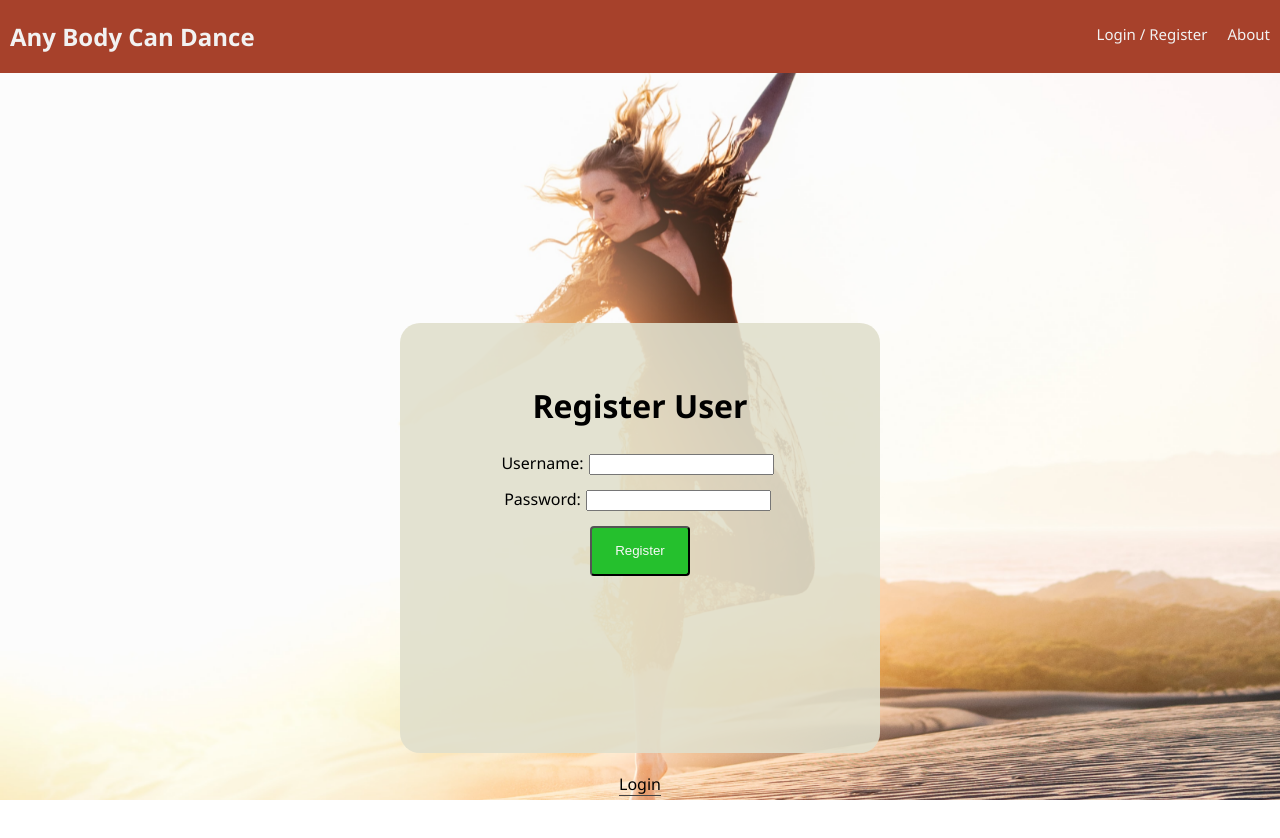
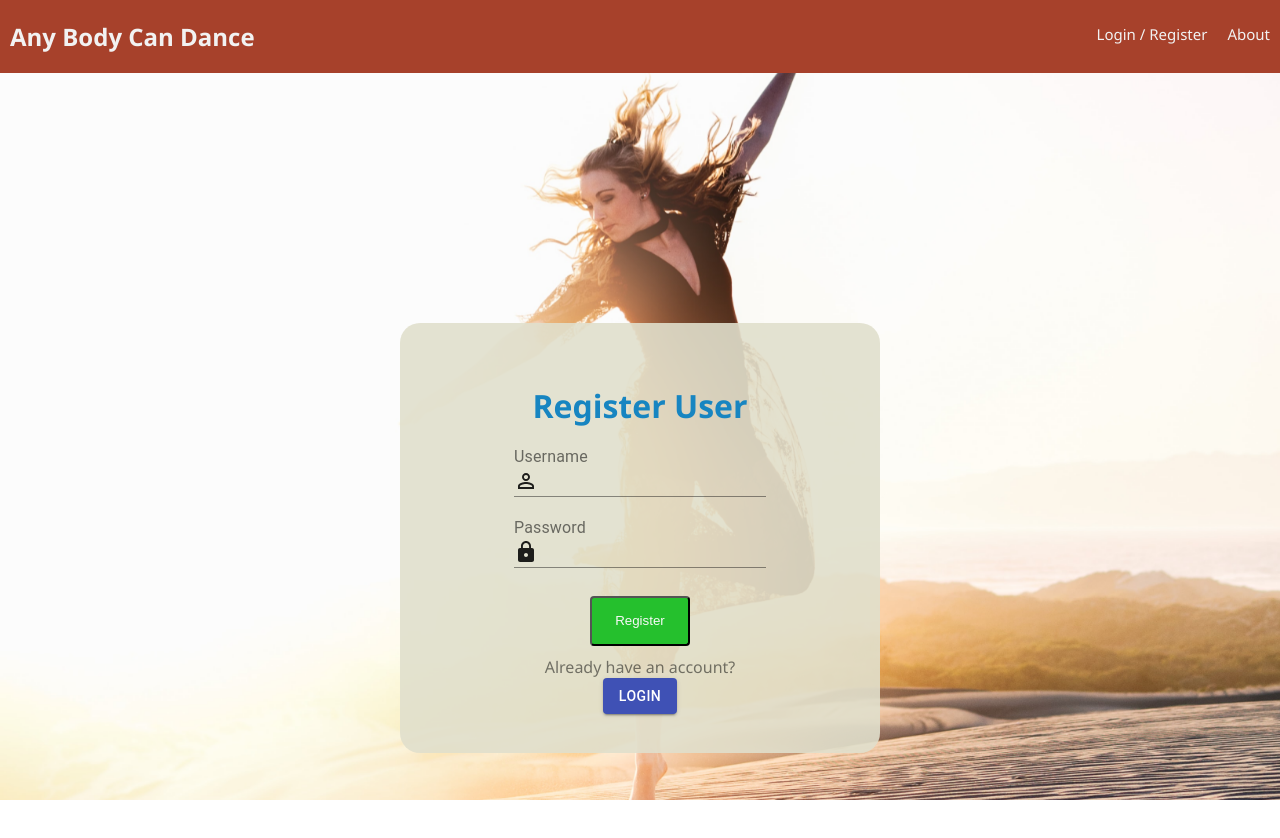
Before and after one commit to chinmayapulikallu/solo-project-anybodycandance, a React (Create React App) app: page /#/home in a window 1280 px wide. Both pictures are taken after a click on the button "SIGN UP". Shown: the top 838 px of the page. Built offline with nearby package versions, Linux system fonts and the light colour scheme; no server answers.

Commit message:
added form material -ui and linked registration to new dancer form

```diff
--- a/src/components/App/App.css
+++ b/src/components/App/App.css
@@ -83,7 +83,7 @@ input {
 
 link-button:hover {
     color: rgb(92, 171, 213);
-    border-color: rgb(92, 171, 213);
+    border-color: rgb(71, 154, 199);
   }
 
 .loginLinks {
@@ -98,7 +98,7 @@ h3 {
 
 .title {
     color: rgb(23, 133, 193);
-    margin-bottom: 0;
+    margin-bottom: 20;
 }
 
 .menuButton {
@@ -108,11 +108,11 @@ h3 {
 }
 
 .menuButton:hover {
-    color: rgb(92, 171, 213);
+    color: rgb(11, 58, 83);
 }
 
 .menu {
-    color: rgb(20, 169, 223);
+    color: rgb(223, 20, 30);
     display: flex;
     align-items: center;
     justify-content: center;
--- a/src/components/RegisterPage/RegisterPage.js
+++ b/src/components/RegisterPage/RegisterPage.js
@@ -4,7 +4,9 @@ import { InputAdornment, InputLabel, Input } from '@material-ui/core';
 import PermIdentityIcon from '@material-ui/icons/PermIdentity';
 import LockIcon from '@material-ui/icons/Lock';
 import Button from '@material-ui/core/Button';
-import './RegisterPage.css'
+import Swal from 'sweetalert2';
+import './RegisterPage.css';
+import { withRouter } from 'react-router-dom';
 
 class RegisterPage extends Component {
     state = {
@@ -23,8 +25,22 @@ class RegisterPage extends Component {
                     password: this.state.password,
                 },
             });
+            Swal.fire({
+                position: 'center',
+                icon: 'success',
+                title: 'You are logged in ',
+                showConfirmButton: false,
+                timer: 1000
+            })
+            this.props.history.push('/newdancer')
         } else {
             this.props.dispatch({ type: 'REGISTRATION_INPUT_ERROR' });
+            Swal.fire({
+                icon: 'error',
+                title: 'Oops...',
+                text: `${this.props.errors.registrationMessage}`,
+            })
+
         }
     } // end registerUser
 
@@ -37,37 +53,48 @@ class RegisterPage extends Component {
     render() {
         return (
             <div className="home-image">
-                {this.props.errors.registrationMessage && (
+                {/* {this.props.errors.registrationMessage && (
                     <h2
                         className="alert"
                         role="alert"
                     >
                         {this.props.errors.registrationMessage}
                     </h2>
-                )}
-                <form onSubmit={this.registerUser}>
-                    <h1>Register User</h1>
+                )} */}
+                <form className="login-form" onSubmit={this.registerUser}>
+                    <h1 className="title">Register User</h1>
                     <div>
-                        <label htmlFor="username">
-                            Username:
-              <input
+                        <InputLabel htmlFor = "input-with-icon-adornment">Username</InputLabel>
+                        <Input
+                            startAdornment={
+                                <InputAdornment position="start">
+                                    <PermIdentityIcon />
+                                </InputAdornment>
+                            }
+                            label="Username"
                             type="text"
                             name="username"
                             value={this.state.username}
                             onChange={this.handleInputChangeFor('username')}
                         />
-                        </label>
                     </div>
+                    <br/>
                     <div>
-                        <label htmlFor="password">
-                            Password:
-              <input
+                        <InputLabel htmlFor = "input-with-icon-adornment">Password</InputLabel>
+                        <Input
+                            startAdornment={
+                                <InputAdornment position="start">
+                                    <LockIcon />
+                                </InputAdornment>
+                            }
+                            label="Password"
                             type="password"
                             name="password"
                             value={this.state.password}
                             onChange={this.handleInputChangeFor('password')}
                         />
-                        </label>
+                        <br />
+                        <br />
                     </div>
                     <div>
                         <input
@@ -77,18 +104,23 @@ class RegisterPage extends Component {
                             value="Register"
                         />
                     </div>
-                </form>
+                    <div className="login-links">
+                        <span style={{ opacity: .5 }}>Already have an account?</span>
+
                     <center>
-                    <button
+                        <Button variant="contained" color="primary"
                             type="button"
                             className="link-button"
                             onClick={() => { this.props.dispatch({ type: 'SET_TO_LOGIN_MODE' }) }}
                             >
                             Login
-          </button>
+                        </Button>
                     </center>
                     </div>
-        );
+                    </form>
+
+                </div>
+        )
     }
 }
 
@@ -99,4 +131,4 @@ const mapStateToProps = state => ({
     errors: state.errors,
 });
 
-export default connect(mapStateToProps)(RegisterPage);
+export default withRouter(connect(mapStateToProps)(RegisterPage));
```
Lines whose indentation alone changed are shown as unchanged.
